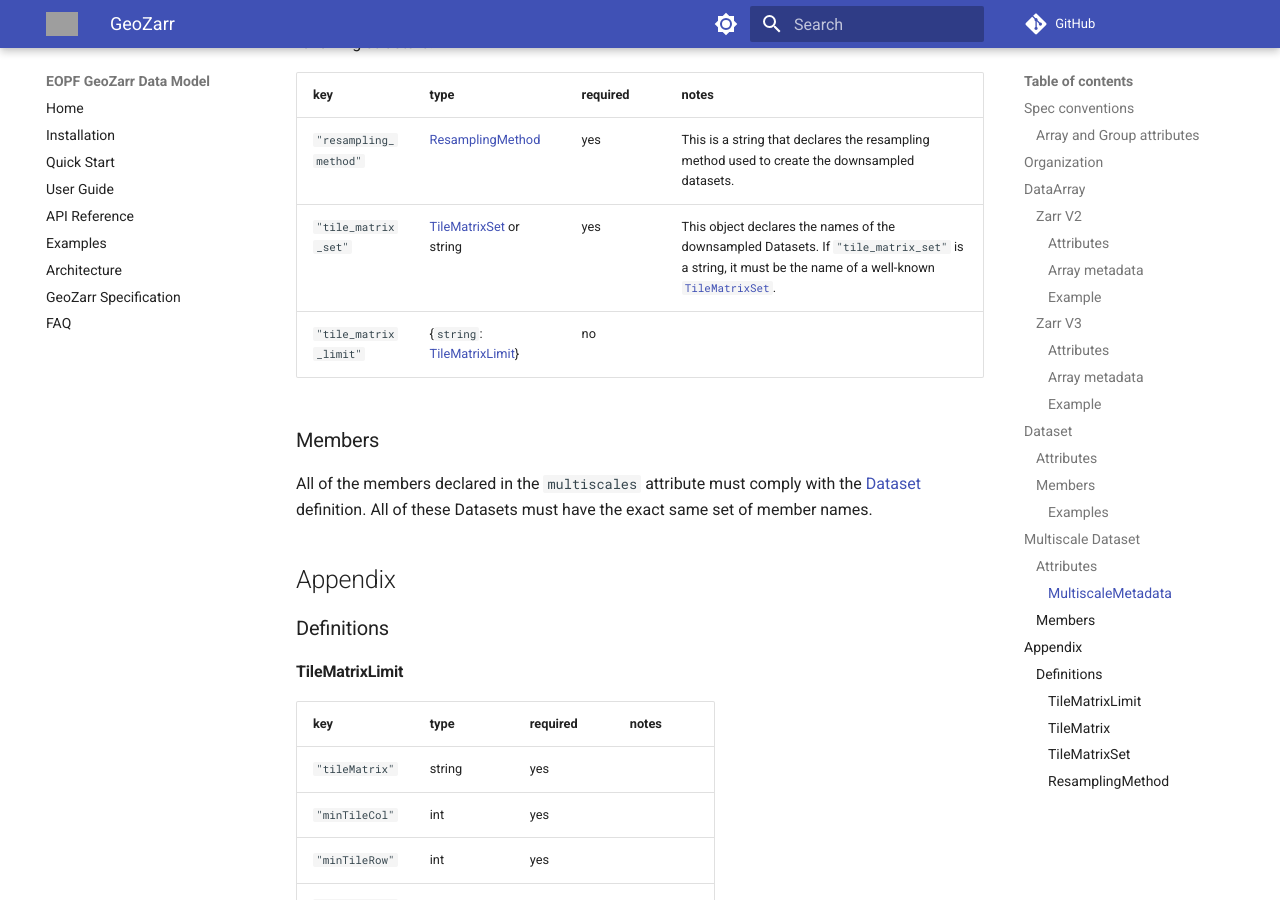
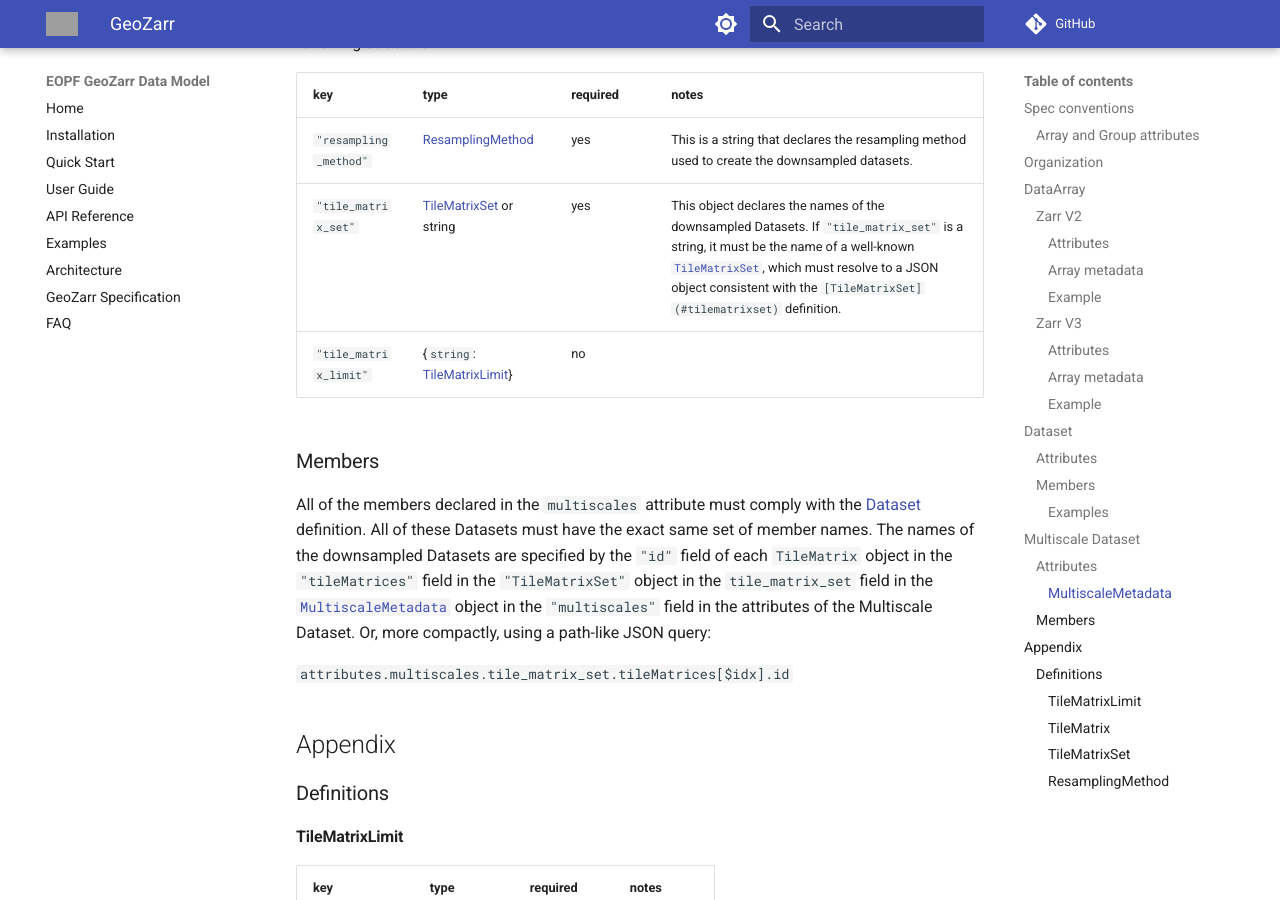
Before and after one commit to d-v-b/data-model, an MkDocs documentation site: the page built from docs/geozarr-minispec.md, in a window 1280 px wide and 900 px high, scrolled down 5546 px. Built offline with MkDocs 1.6.1 and Material for MkDocs 9.7.7, drawn with Linux system fonts in a browser that asks for light colours; comment, search, counter and statistics services are not loaded; grey boxes are pictures that could not be loaded.

Commit message:
update downsampled dataset definition

```diff
--- a/docs/geozarr-minispec.md
+++ b/docs/geozarr-minispec.md
@@ -230,13 +230,16 @@ The attributes of a Multiscale Dataset function as an entry point to a collectio
 | key | type | required | notes |
 |-----| ------| ----------| ----- |
 | `"resampling_method"` | [ResamplingMethod](#resamplingmethod) | yes | This is a string that declares the resampling method used to create the downsampled datasets.
-| `"tile_matrix_set"` | [TileMatrixSet](#tilematrixset) or string | yes | This object declares the names of the downsampled Datasets. If `"tile_matrix_set"` is a string, it must be the name of a well-known [`TileMatrixSet`](https://docs.ogc.org/is/17-083r4/17-083r4.html#toc48).
+| `"tile_matrix_set"` | [TileMatrixSet](#tilematrixset) or string | yes | This object declares the names of the downsampled Datasets. If `"tile_matrix_set"` is a string, it must be the name of a well-known [`TileMatrixSet`](https://docs.ogc.org/is/17-083r4/17-083r4.html#toc48), which must resolve to a JSON object consistent with the `[TileMatrixSet](#tilematrixset)` definition.
 | `"tile_matrix_limit"` | {`string`: [TileMatrixLimit](#tilematrixlimit)} | no |
 
 ### Members
 
 All of the members declared in the `multiscales` attribute must comply with the [Dataset](#dataset) definition. All of these Datasets must
-have the exact same set of member names.
+have the exact same set of member names. The names of the downsampled Datasets are specified by
+the `"id"` field of each `TileMatrix` object in the `"tileMatrices"` field in the `"TileMatrixSet"` object in the `tile_matrix_set` field in the [`MultiscaleMetadata`](#multiscalemetadata) object in the `"multiscales"` field in the attributes of the Multiscale Dataset. Or, more compactly, using a path-like JSON query:
+
+`attributes.multiscales.tile_matrix_set.tileMatrices[$idx].id`
 
 ## Appendix
 
```
